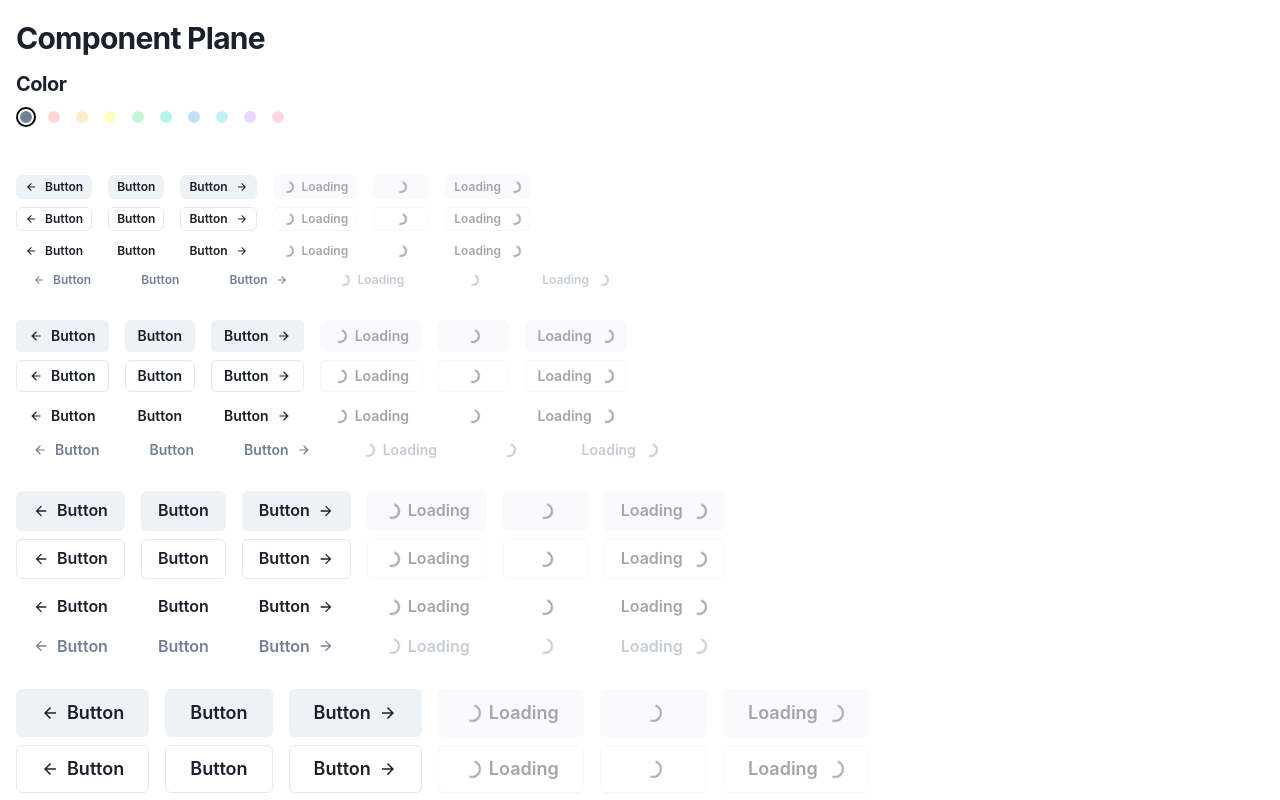
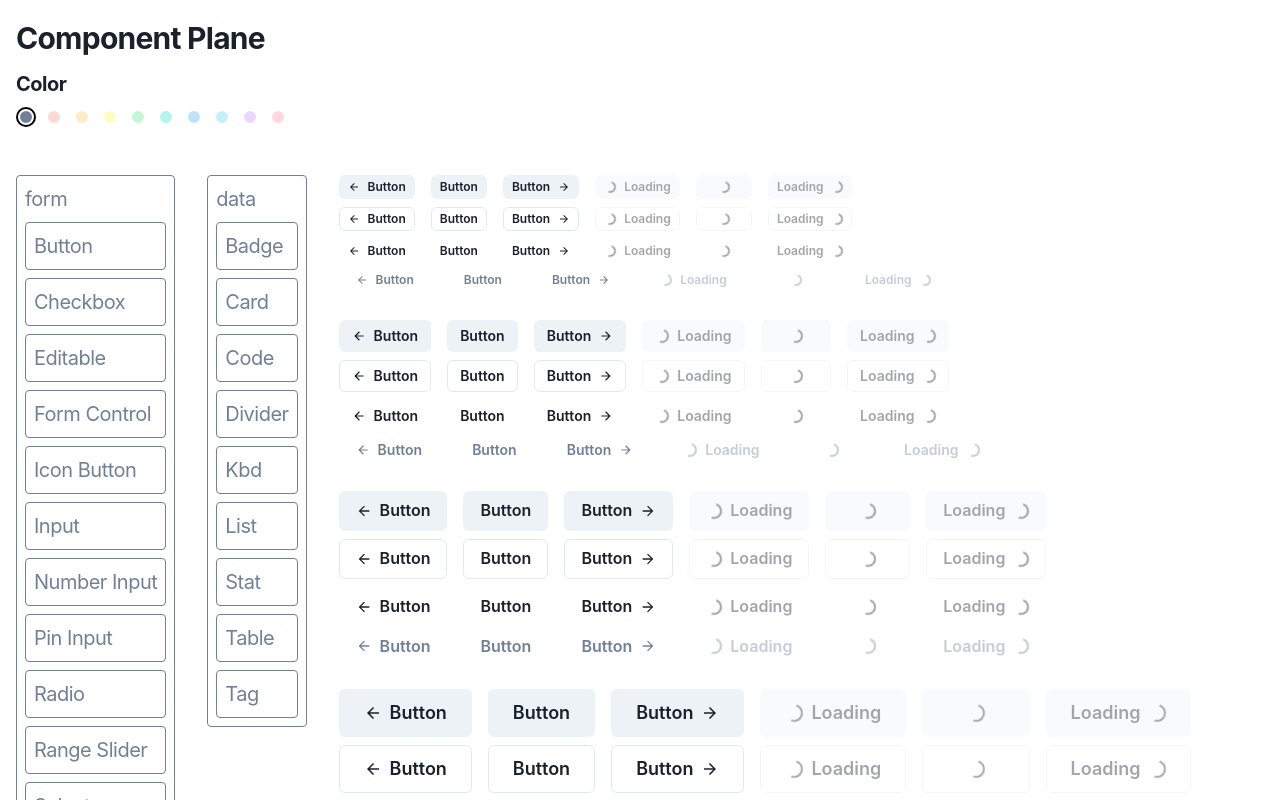
Before and after one commit to rttnbrgr/component-plane, a React (Vite) app: page / in a window 1280 px wide. Built offline with nearby package versions, Linux system fonts and the light colour scheme.

Commit message:
add mock components

```diff
--- a/src/App.tsx
+++ b/src/App.tsx
@@ -4,6 +4,10 @@ import { useState } from "react";
 import { ButtonColorCollection } from "./components/Button";
 import { ColorControls } from "./components/ColorControls";
 import { defaultThemeColors } from "./utils";
+import {
+  PlaceholderComponent,
+  mockComponents,
+} from "./components/PlaceholderComponent";
 
 function App() {
   const [previewColors, setPreviewColors] = useState([defaultThemeColors[0]]);
@@ -46,11 +50,28 @@ function App() {
             sx={{ overflowY: "scroll" }}
           >
             {/* this should be a scrolling pane */}
-            <Stack direction="row" spacing="8">
+            <Stack direction="row" spacing="8" alignItems={"start"}>
               {/* Buttons */}
               {previewColors.map((color, i) => (
                 <>
                   {/* All the rest */}
+                  {mockComponents.map((group, i) => (
+                    <PlaceholderComponent
+                      title={group.id}
+                      key={i}
+                      color={color}
+                    >
+                      <Stack mt="2">
+                        {group.components.map((cmp, j) => (
+                          <PlaceholderComponent
+                            title={cmp}
+                            key={j}
+                            color={color}
+                          />
+                        ))}
+                      </Stack>
+                    </PlaceholderComponent>
+                  ))}
                   {/* Buttons */}
                   <ButtonColorCollection colorScheme={color} key={i} />
                 </>
--- /dev/null
+++ b/src/components/PlaceholderComponent.tsx
@@ -0,0 +1,79 @@
+import { Box, Text } from "@chakra-ui/react";
+
+// Forms
+export const formComponents = [
+  "Button",
+  "Checkbox",
+  "Editable",
+  "Form Control",
+  "Icon Button",
+  "Input",
+  "Number Input",
+  "Pin Input",
+  "Radio",
+  "Range Slider",
+  "Select",
+  "Slider",
+  "Switch",
+  "Text Area",
+];
+
+// Data
+export const dataComponents = [
+  "Badge",
+  "Card",
+  "Code",
+  "Divider",
+  "Kbd",
+  "List",
+  "Stat",
+  "Table",
+  "Tag",
+];
+
+export const mockComponents = [
+  {
+    id: "form",
+    components: formComponents,
+  },
+  {
+    id: "data",
+    components: dataComponents,
+  },
+];
+
+export const PlaceholderComponent = ({
+  title,
+  children,
+  color = "red",
+}: {
+  title?: string;
+  children?: any;
+  color?: string;
+}) => {
+  return (
+    <Box
+      p={2}
+      borderStyle={title ? "solid" : "dashed"}
+      borderWidth={1}
+      borderColor={`${color}.500`}
+      borderRadius={"base"}
+      display={"flex"}
+      flexDirection={"column"}
+      justifyContent={"center"}
+      alignItems={"start"}
+    >
+      {title && (
+        <Text
+          fontSize="xl"
+          letterSpacing="tight"
+          color={`${color}.500`}
+          width={"max-content"}
+        >
+          {title}
+        </Text>
+      )}
+      {children && children}
+    </Box>
+  );
+};
```
